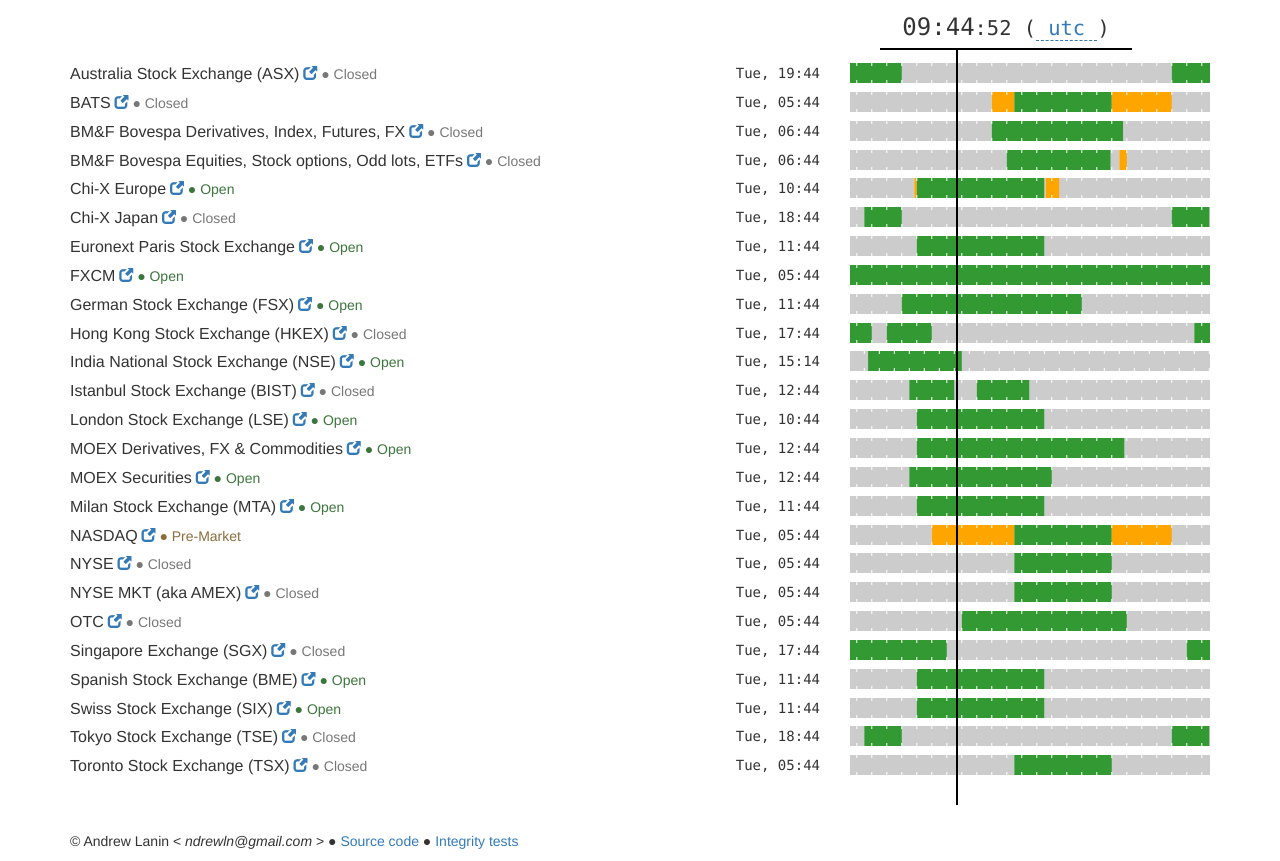
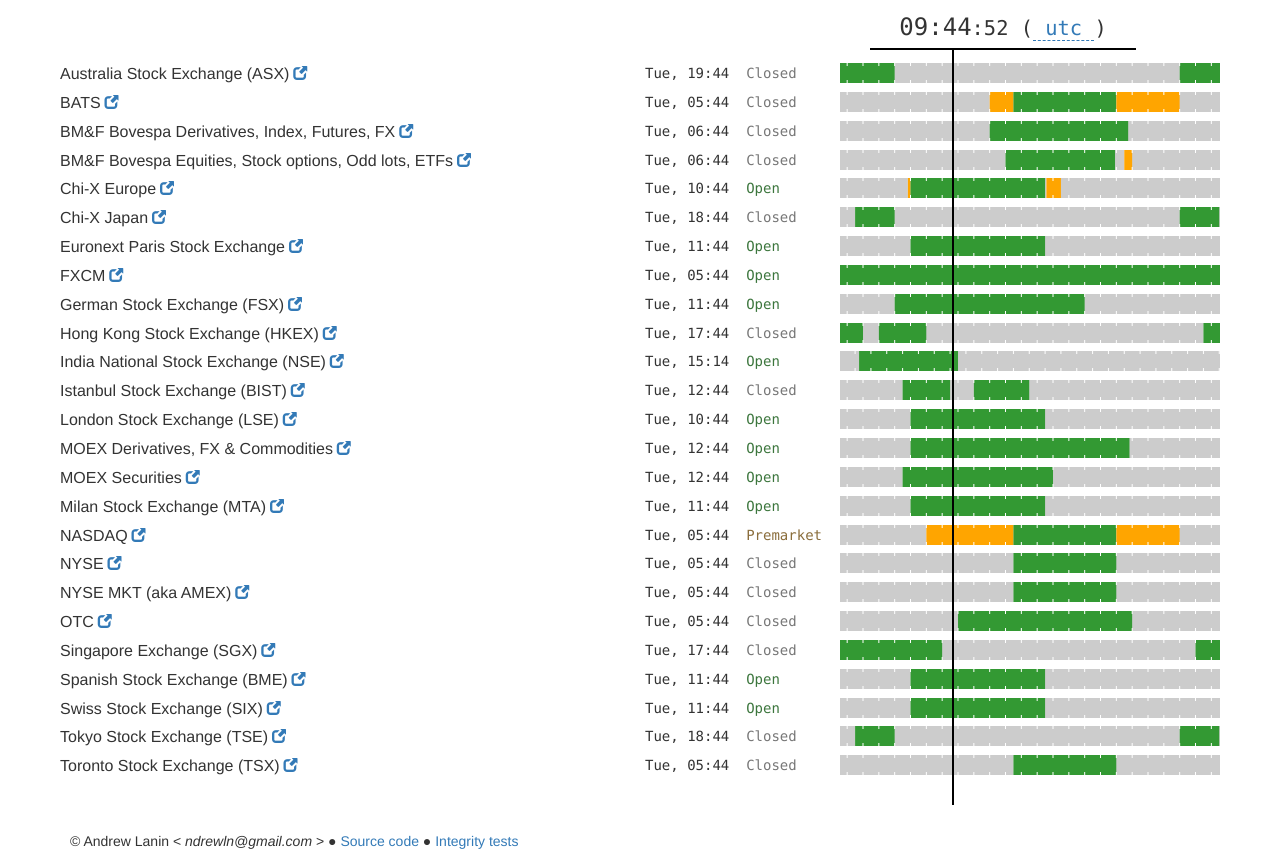
Before and after one commit to andrewlanin/tradinghours, a plain HTML site: page index.html in a window 1280 px wide. Drawn offline with nearby package versions, Linux system fonts and the light colour scheme.

Commit message:
Place trading status near the exchange time

```diff
--- a/index.html
+++ b/index.html
@@ -33,14 +33,17 @@
         <div class="col-xs-6">
           <span class="exchange-name">{{exchange.spec.name}}</span>
           <a target="_blank" href="{{exchange.spec.link}}"><span class="glyphicon glyphicon-new-window"></span></a>
-          <span ng-switch on="exchange.tradingState" title="{{exchange.spec.timezone}}&emsp;{{exchange.sessionString}}">
-            <span ng-switch-when="out" class="text-muted">&#9679;&nbsp;Closed</span>
-            <span ng-switch-when="regular" class="text-success">&#9679;&nbsp;Open</span>
-            <span ng-switch-when="premarket" class="text-warning">&#9679;&nbsp;Pre-Market</span>
-            <span ng-switch-when="postmarket" class="text-warning">&#9679;&nbsp;Post-Market</span>
+
+        </div>
+        <div class="col-xs-2 exchange-time" title="{{exchange.spec.timezone}}&emsp;{{exchange.sessionString}}">
+          {{formatExchangeTime(exchange)}}&emsp;
+          <span ng-switch on="exchange.tradingState">
+            <span ng-switch-when="out" class="text-muted">Closed</span>
+            <span ng-switch-when="regular" class="text-success">Open</span>
+            <span ng-switch-when="premarket" class="text-warning">Premarket</span>
+            <span ng-switch-when="postmarket" class="text-warning">Postmarket</span>
           </span>
         </div>
-        <div class="col-xs-2 exchange-time">{{formatExchangeTime(exchange)}}</div>
         <div class="col-xs-4">
           <div class="layers-container">
             <svg class="layer timeline" width="100%" height="20px">
--- a/site/css/main.css
+++ b/site/css/main.css
@@ -57,13 +57,28 @@
      background-color: #EEE;
 }
 
+.row .col-xs-1,
+.row .col-xs-2,
+.row .col-xs-3,
+.row .col-xs-4,
+.row .col-xs-5,
+.row .col-xs-6,
+.row .col-xs-7,
+.row .col-xs-8,
+.row .col-xs-9,
+.row .col-xs-10,
+.row .col-xs-11,
+.row .col-xs-12
+{
+    padding: 0 5px 0 5px;
+}
+
 .exchange-name {
     font-size: 16px;
 }
 
 .exchange-time {
     font-family: "Lucida Console", Monaco, monospace;
-    text-align: right;
 }
 
 .timeline {
```
